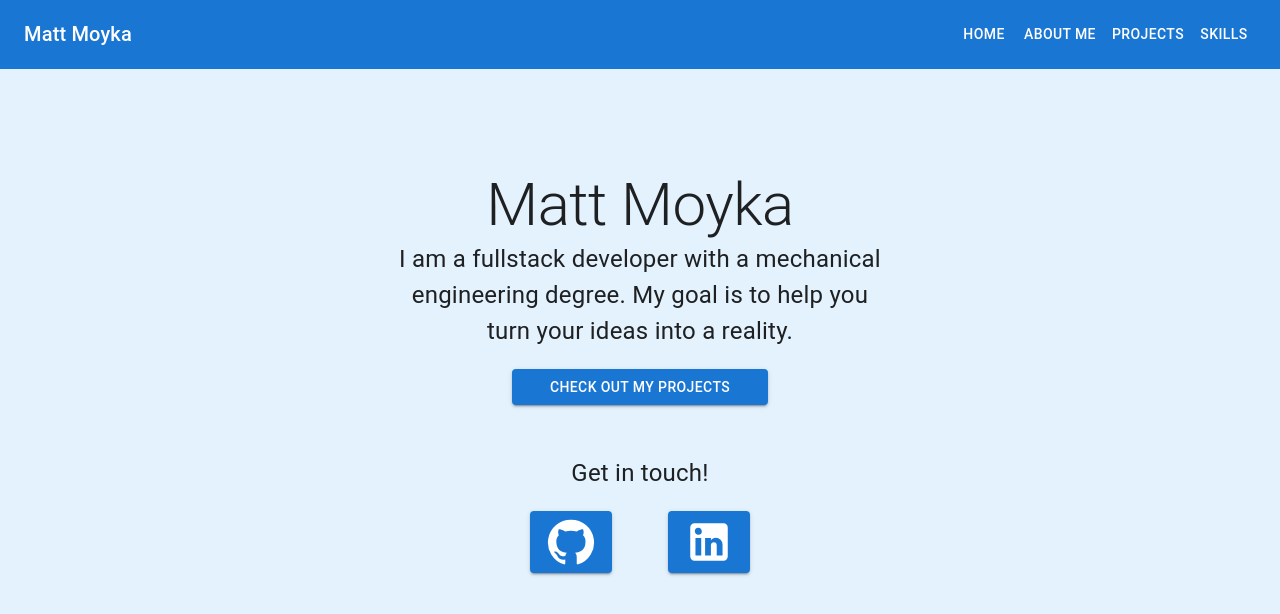
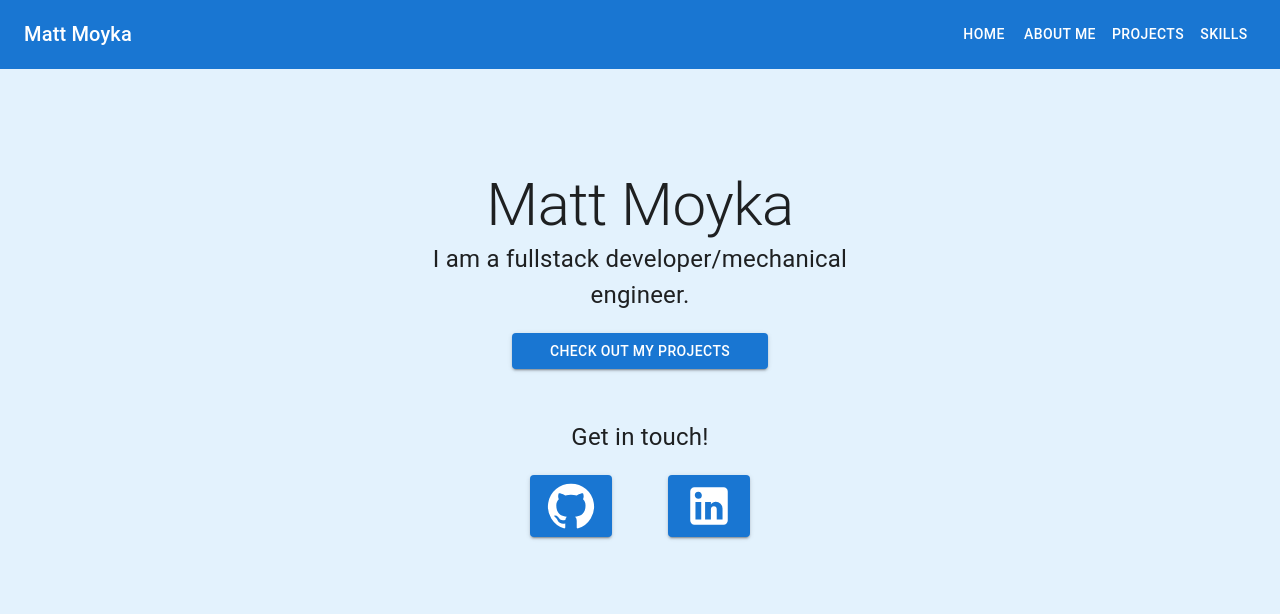
Before and after one commit to MattMoyka/PortfolioWebsite, a React (Create React App) app in the folder client-v2/: page / in a window 1280 px wide. Shown: the top 614 px of the page. Built offline with nearby package versions, Linux system fonts and the light colour scheme.

Commit message:
landing page text changed

```diff
--- a/client-v2/src/screens/Landing.jsx
+++ b/client-v2/src/screens/Landing.jsx
@@ -16,7 +16,7 @@ export default function Landing() {
           Matt Moyka
         </Typography>
         <Typography variant='body1' sx={{ fontSize: '1.5rem' }}>
-          I am a fullstack developer with a mechanical engineering degree. My goal is to help you turn your ideas into a reality.
+          I am a fullstack developer/mechanical engineer.
         </Typography>
         <Box sx={{ display: 'flex', flexDirection: 'column', width: { xs: '30vw', md: '20vw' }, margin: '0 auto' }}>
           <Button color='primary' onClick={() => (history.push('/Projects'))} variant='contained' sx={{ mt: '20px' }}>
```
Also changed, not shown: 1 other file (tests, documents, lock files or other folders).
